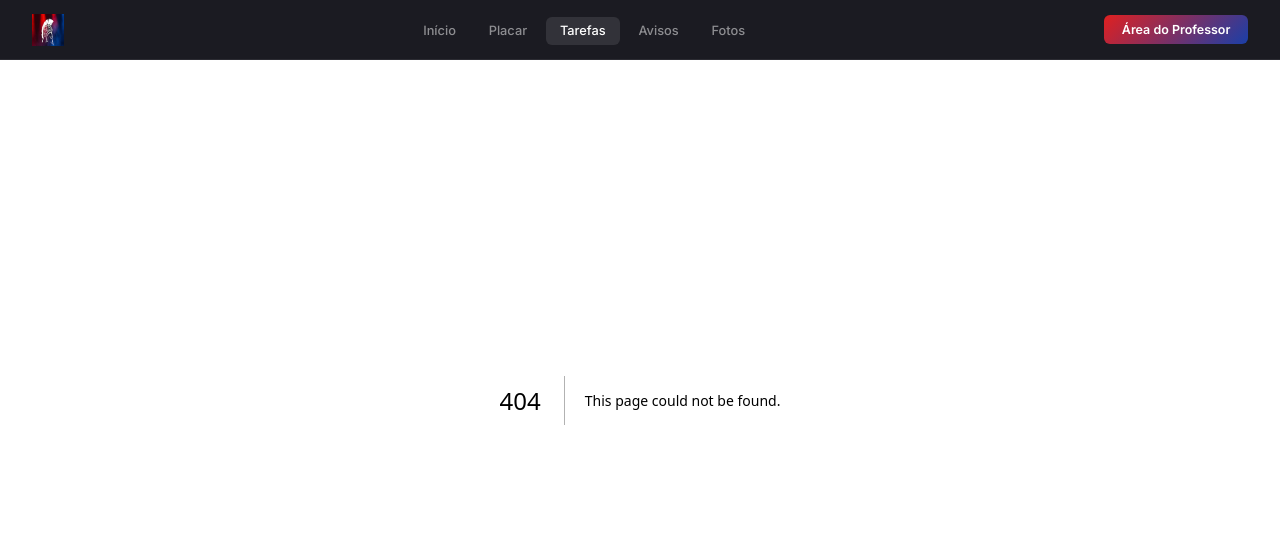
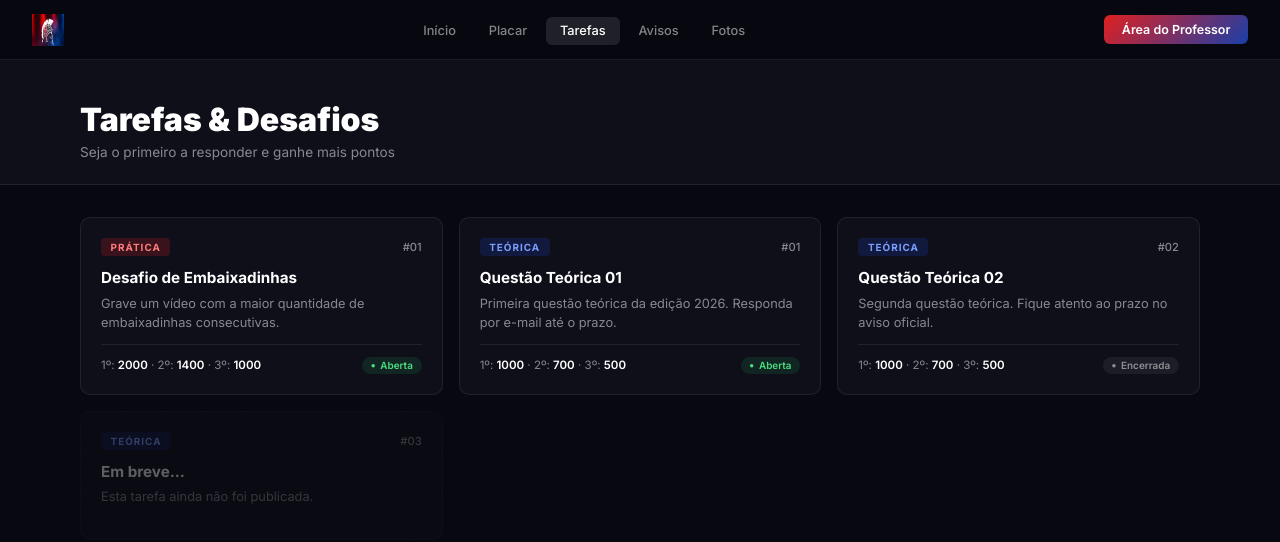
Before and after one commit to HansThill030/Batalha-Farroups-2026, a Next.js app: page /tarefas in a window 1280 px wide. Before the commit this address had no page. Shown: the top 542 px of the page. Built offline with nearby package versions, Linux system fonts and the light colour scheme.

Commit message:
Add files via upload

```diff
--- /dev/null
+++ b/app/tarefas/page.tsx
@@ -0,0 +1,40 @@
+import styles from './tarefas.module.css'
+
+const tarefas = [
+  { tipo: 'pratica', num: '01', titulo: 'Desafio de Embaixadinhas', desc: 'Grave um vídeo com a maior quantidade de embaixadinhas consecutivas.', pts: '2000 / 1400 / 1000', status: 'aberta' },
+  { tipo: 'teorica', num: '01', titulo: 'Questão Teórica 01', desc: 'Primeira questão teórica da edição 2026. Responda por e-mail até o prazo.', pts: '1000 / 700 / 500', status: 'aberta' },
+  { tipo: 'teorica', num: '02', titulo: 'Questão Teórica 02', desc: 'Segunda questão teórica. Fique atento ao prazo no aviso oficial.', pts: '1000 / 700 / 500', status: 'encerrada' },
+  { tipo: 'teorica', num: '03', titulo: 'Em breve...', desc: 'Esta tarefa ainda não foi publicada.', pts: '', status: 'pendente' },
+]
+
+export default function Tarefas() {
+  return (
+    <>
+      <div className="page-header">
+        <h1 className="page-title">Tarefas &amp; Desafios</h1>
+        <p className="page-sub">Seja o primeiro a responder e ganhe mais pontos</p>
+      </div>
+      <div className={styles.grid}>
+        {tarefas.map((t, i) => {
+          const [p1, p2, p3] = t.pts.split('/').map(s => s.trim())
+          return (
+            <div key={i} className={`${styles.card} ${t.status === 'pendente' ? styles.pendente : ''}`}>
+              <div className={styles.header}>
+                <span className={`${styles.tipo} ${styles[t.tipo]}`}>{t.tipo === 'pratica' ? 'Prática' : 'Teórica'}</span>
+                <span className={styles.num}>#{t.num}</span>
+              </div>
+              <div className={styles.titulo}>{t.titulo}</div>
+              <div className={styles.desc}>{t.desc}</div>
+              {t.status !== 'pendente' && (
+                <div className={styles.footer}>
+                  <div className={styles.pts}>1º: <span>{p1}</span> · 2º: <span>{p2}</span> · 3º: <span>{p3}</span></div>
+                  <span className={`${styles.badge} ${styles[t.status]}`}>{t.status === 'aberta' ? 'Aberta' : 'Encerrada'}</span>
+                </div>
+              )}
+            </div>
+          )
+        })}
+      </div>
+    </>
+  )
+}
--- /dev/null
+++ b/app/tarefas/tarefas.module.css
@@ -0,0 +1,27 @@
+.grid { padding: 2rem 5rem; display: grid; grid-template-columns: repeat(auto-fill, minmax(280px, 1fr)); gap: 1rem; }
+
+.card { background: var(--bg2); border: 1px solid var(--border); border-radius: 10px; padding: 1.25rem; transition: border-color 0.2s, transform 0.2s; cursor: pointer; }
+.card:hover { border-color: rgba(255,255,255,0.2); transform: translateY(-3px); }
+.pendente { opacity: 0.35; border-style: dashed; cursor: default; }
+.pendente:hover { transform: none; border-color: var(--border); }
+
+.header { display: flex; align-items: center; justify-content: space-between; margin-bottom: 0.75rem; }
+
+.tipo { font-size: 0.62rem; font-weight: 700; letter-spacing: 0.1em; text-transform: uppercase; padding: 0.2rem 0.6rem; border-radius: 4px; }
+.teorica { background: rgba(26,63,168,0.25); color: #7b9fff; }
+.pratica { background: rgba(224,32,32,0.2); color: #ff7b7b; }
+
+.num { font-size: 0.7rem; color: var(--text-dim); font-weight: 500; }
+.titulo { font-size: 0.95rem; font-weight: 700; margin-bottom: 0.4rem; }
+.desc { font-size: 0.8rem; color: var(--text-dim); line-height: 1.5; margin-bottom: 0.75rem; }
+
+.footer { display: flex; align-items: center; justify-content: space-between; padding-top: 0.75rem; border-top: 1px solid var(--border); }
+.pts { font-size: 0.72rem; color: var(--text-dim); }
+.pts span { color: #fff; font-weight: 600; }
+
+.badge { font-size: 0.62rem; font-weight: 600; padding: 0.15rem 0.55rem; border-radius: 20px; display: flex; align-items: center; gap: 0.3rem; }
+.badge::before { content: '●'; font-size: 0.5rem; }
+.aberta { background: rgba(34,197,94,0.12); color: #4ade80; }
+.encerrada { background: rgba(255,255,255,0.06); color: var(--text-dim); }
+
+@media (max-width: 768px) { .grid { padding: 2rem 1.25rem; grid-template-columns: 1fr; } }
```
